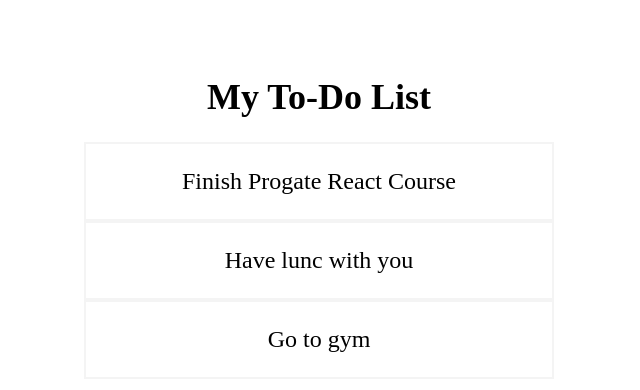
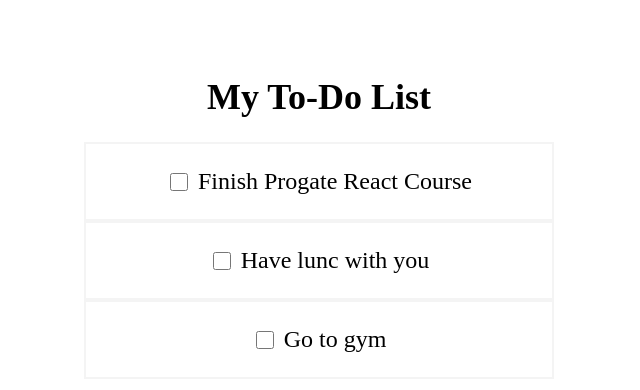
Before and after one commit to RizalRinaldi08/todo-list-react, a React (Vite) app: page / in a window 1280 px wide. Shown: the top 390 px of the page, without its empty margins (321-961 px from the left). Built offline with nearby package versions, Linux system fonts and the light colour scheme.

Commit message:
Develop toggle todo feature

```diff
--- a/src/App.jsx
+++ b/src/App.jsx
@@ -19,12 +19,21 @@
     completed: false
   }])
 
-  console.log(todos)
+  // console.log(todos)
+  const toggleCompleted = (todoId) => {
+    const updateTodos = todos.map((todo) => {
+      if(todo.id === todoId) {
+        todo.completed = !todo.completed
+      }
+      return todo
+    })
+    setTodos(updateTodos)
+}
 
   return (
     <div style={styles.container}>
       <h1 style={styles.title}>My To-Do List</h1>
-      <Todo todos={todos}/>
+      <Todo todos={todos} toggleCompleted={toggleCompleted}/>
     </div>
   )
 }
--- a/src/components/Todo.jsx
+++ b/src/components/Todo.jsx
@@ -4,11 +4,15 @@
 import TodoItem from "./TodoItem"
 
 // eslint-disable-next-line react/prop-types
-const Todo = ({ todos }) => {
+const Todo = ({ todos, toggleCompleted }) => {
     return (
         <div style={styles.container}>
             {todos.map((todo) => {
-                return <TodoItem key={todo.id} todo={todo} />
+                return <TodoItem
+                            key={todo.id}
+                            todo={todo}
+                            toggleCompleted={toggleCompleted}
+                        />
             })}
         </div>
     )
--- a/src/components/TodoItem.jsx
+++ b/src/components/TodoItem.jsx
@@ -1,18 +1,37 @@
 /* eslint-disable react/prop-types */
 // import React from 'react'
 
-const TodoItem = ({ todo }) => {
-  return (
-    <div style={styles.todoItem}>
-        <p>{todo.title}</p>
-    </div>
-  )
+const TodoItem = ({ todo, toggleCompleted }) => {
+    const getTodoTitleStyle = () => {
+        if(todo.completed === true) {
+            return { textDecoration: 'line-through' }
+        } else {
+            return { textDecoration: 'none'}
+        }
+    }
+    return (
+        <div style={styles.todoItem}>
+            <input
+                type="checkbox"
+                style={styles.checkBox}
+                onChange={() => toggleCompleted(todo.id)} />
+            <p style={getTodoTitleStyle()}>{todo.title}</p>
+        </div>
+    )
 }
 
 const styles = {
     todoItem: {
         border: '2px solid #f4f4f4',
-        fontSize: '24px'
+        fontSize: '24px',
+        display: 'flex',
+        justifyContent: 'center',
+        alignItems: 'center'
+    },
+    checkBox: {
+        marginRight: '10px',
+        height: '18px',
+        width: '18px'
     }
 }
 
```
